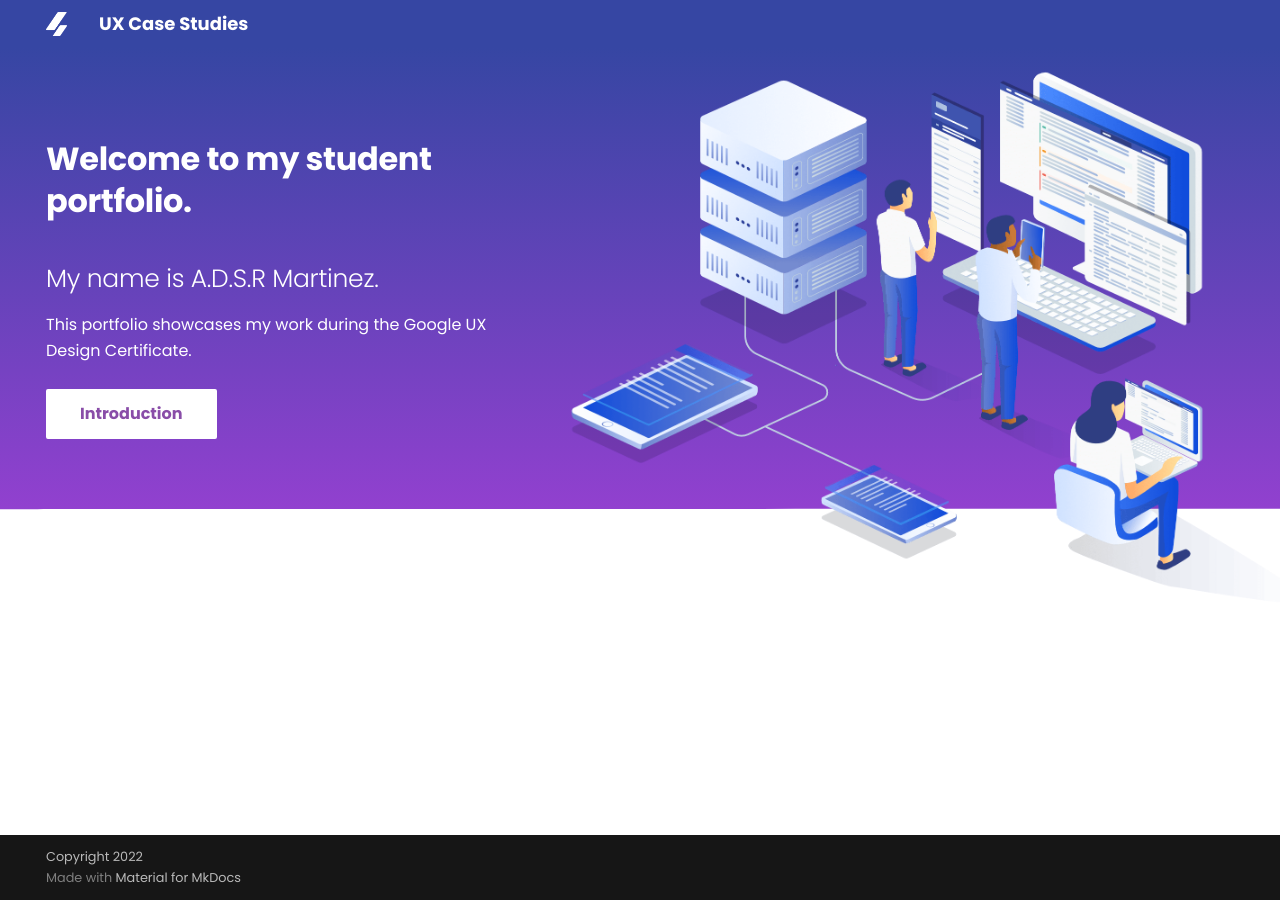
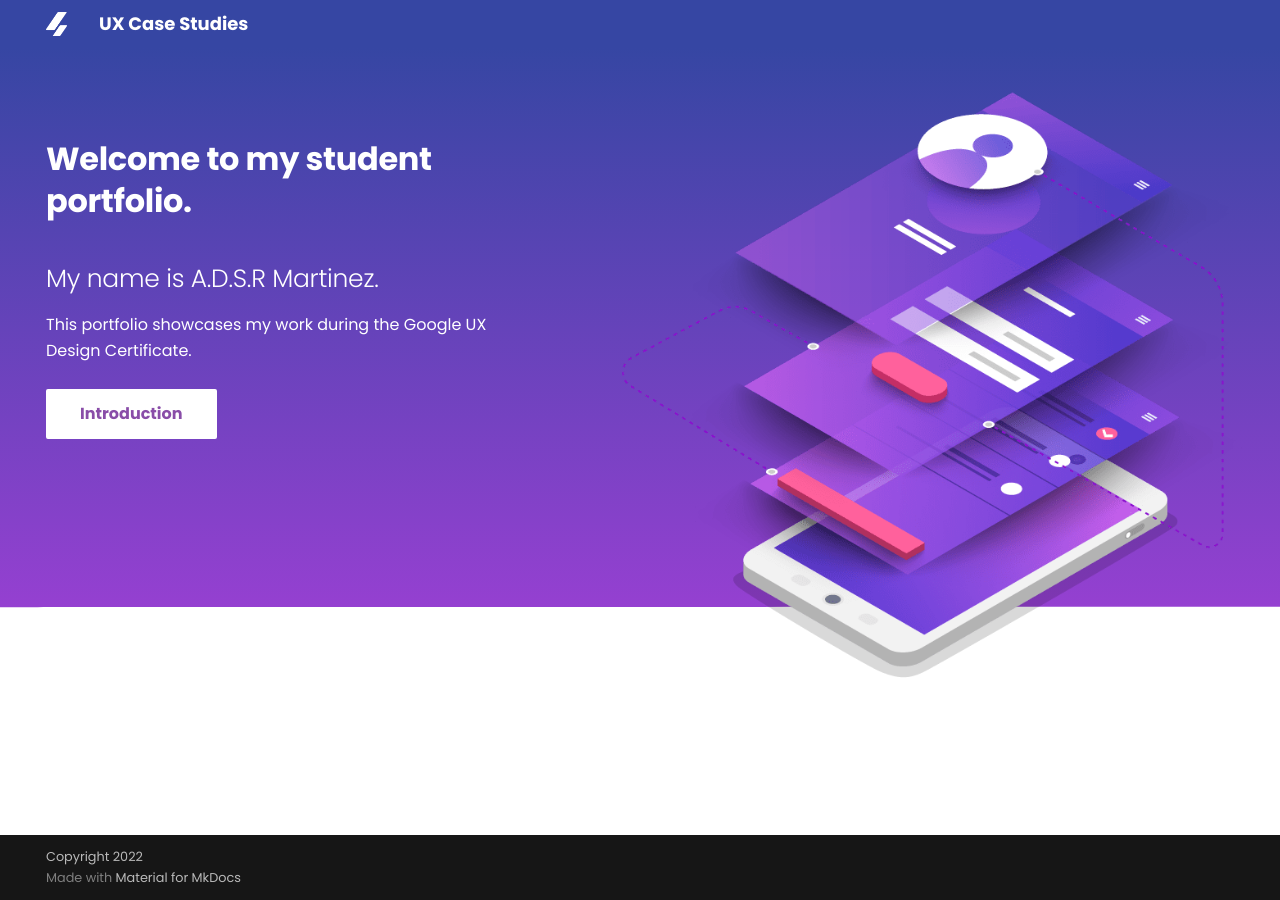
Before and after one commit to divstackio/docs-study, an MkDocs documentation site: the page built from docs/index.md, in a window 1280 px wide. Built offline with MkDocs 1.6.1 and Material for MkDocs 9.7.7, drawn with Linux system fonts in a browser that asks for light colours.

Commit message:
Update home.html

```diff
--- a/theme/overrides/home.html
+++ b/theme/overrides/home.html
@@ -7,7 +7,7 @@
       <div class="md-grid md-typeset">
         <div class="mdx-hero">
           <div class="mdx-hero__image">
-            <img src="img/homepage/illustration.png" alt="" width="1659" height="1200" draggable="false">
+            <img src="img/digital.png" alt="" width="1659" height="1200" draggable="false">
           </div>
           <div class="mdx-hero__content">
             <h1>Welcome to my student portfolio.</h1>
```
